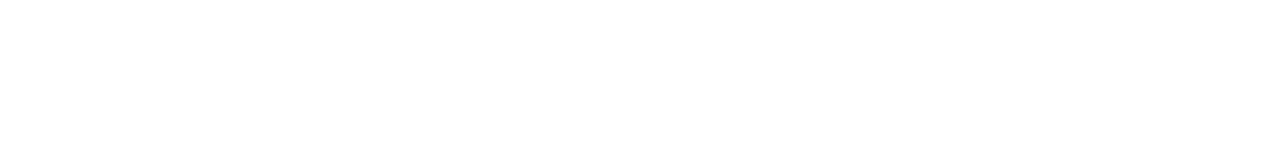
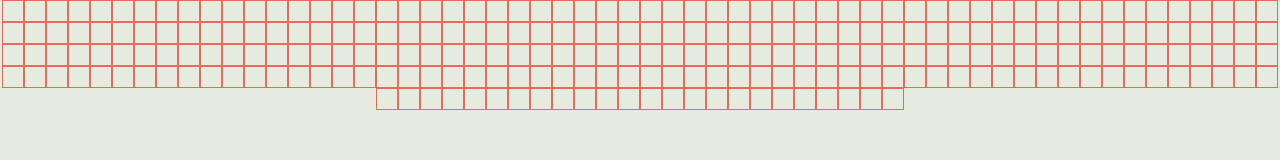
Before and after one commit to niranjan-gurung/Etch-a-Sketch, a plain HTML site: page index.html in a window 1280 px wide. Drawn offline with Linux system fonts and the light colour scheme.

Commit message:
basic 16x16 grid create

```diff
--- a/app.js
+++ b/app.js
@@ -1 +1,11 @@
-console.log("Hello!");
+const GRID_SIZE = 16;
+const parent = document.getElementById('container');
+
+/* SETUP 16X16 GRID: */
+for (let i = 0; i < GRID_SIZE; i++) {
+  for (let j = 0; j < GRID_SIZE; j++) {
+    const newdiv = document.createElement('div');
+    newdiv.style.cssText = 'border: 1px solid #ED6A5A; padding: 10px;';
+    parent.appendChild(newdiv);
+  }
+}
--- a/index.html
+++ b/index.html
@@ -10,7 +10,9 @@
   </head>
 
   <body>
+    <div id="container">
 
+    </div>
   </body>
 
 </html>
--- a/style.css
+++ b/style.css
@@ -1,4 +1,20 @@
 html, body {
   margin: 0;
   padding: 0;
+  height: 100%;
+  width: 100%;
 }
+
+body {
+  background: #E6EBE0;
+}
+
+#container {
+  display: flex;
+  height: 100%;
+  width: 100%;
+  flex-wrap: wrap;
+  align-content: flex-start;
+  justify-content: center;
+  align-items: center;
+}
```
